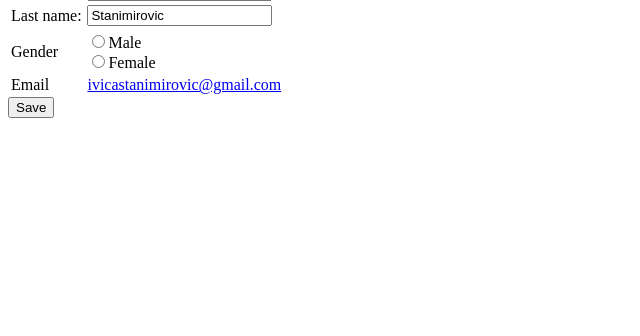
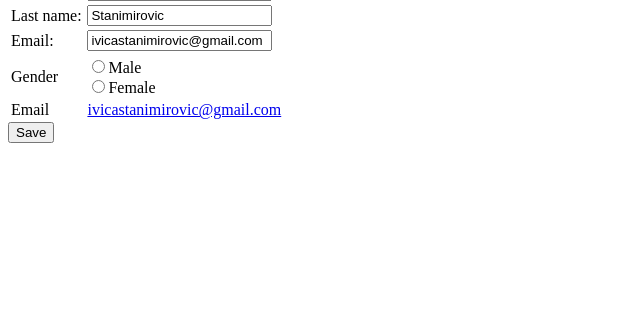
Before and after one commit to boimw/emse_manager, a Django app: page /profile/ in a window 1280 px wide. Shown: the part 464-800 px from the top of the page, without its empty margins (0-640 px from the left). Run offline with Django 3.2, Linux system fonts and the light colour scheme; a user stored in the database is signed in; some libraries are stand-ins or nearby versions.

Commit message:
feature (profile): add update on email address

```diff
--- a/emse-manager/profiles/templates/profile.html
+++ b/emse-manager/profiles/templates/profile.html
@@ -25,13 +25,19 @@
                       <tr>
                         <td>First name:</td>
                         <td>
-                        <input id="first_name" type="text" name="first_name" value="{{ user.first_name }}">
+                        <input class="form-control" id="first_name" type="text" name="first_name" value="{{ user.first_name }}">
                         </td>
                       </tr>
                       <tr>
                         <td>Last name:</td>
                         <td>
-                        <input id="last_name" type="text" name="last_name" value="{{ user.last_name }}">
+                        <input class="form-control" id="last_name" type="text" name="last_name" value="{{ user.last_name }}">
+                        </td>
+                      </tr>
+                      <tr>
+                        <td>Email:</td>
+                        <td>
+                        <input class="form-control" id="email" type="text" name="email" value="{{ user.email }}">
                         </td>
                       </tr>
 
--- a/emse-manager/profiles/views.py
+++ b/emse-manager/profiles/views.py
@@ -25,8 +25,10 @@ def edit(request, user_id):
 	first_name = request.POST.get('first_name')
 	last_name = request.POST.get('last_name')
 	address = request.POST.get('address')
+	email = request.POST.get('email')
 	user.first_name = first_name
 	user.last_name = last_name
+	user.email = email
 	user.save()
 	return render(request, 'profile.html', context={
                 'info_message': "Successfully!"
```
Also changed, not shown: emse-manager/db.sqlite3.
